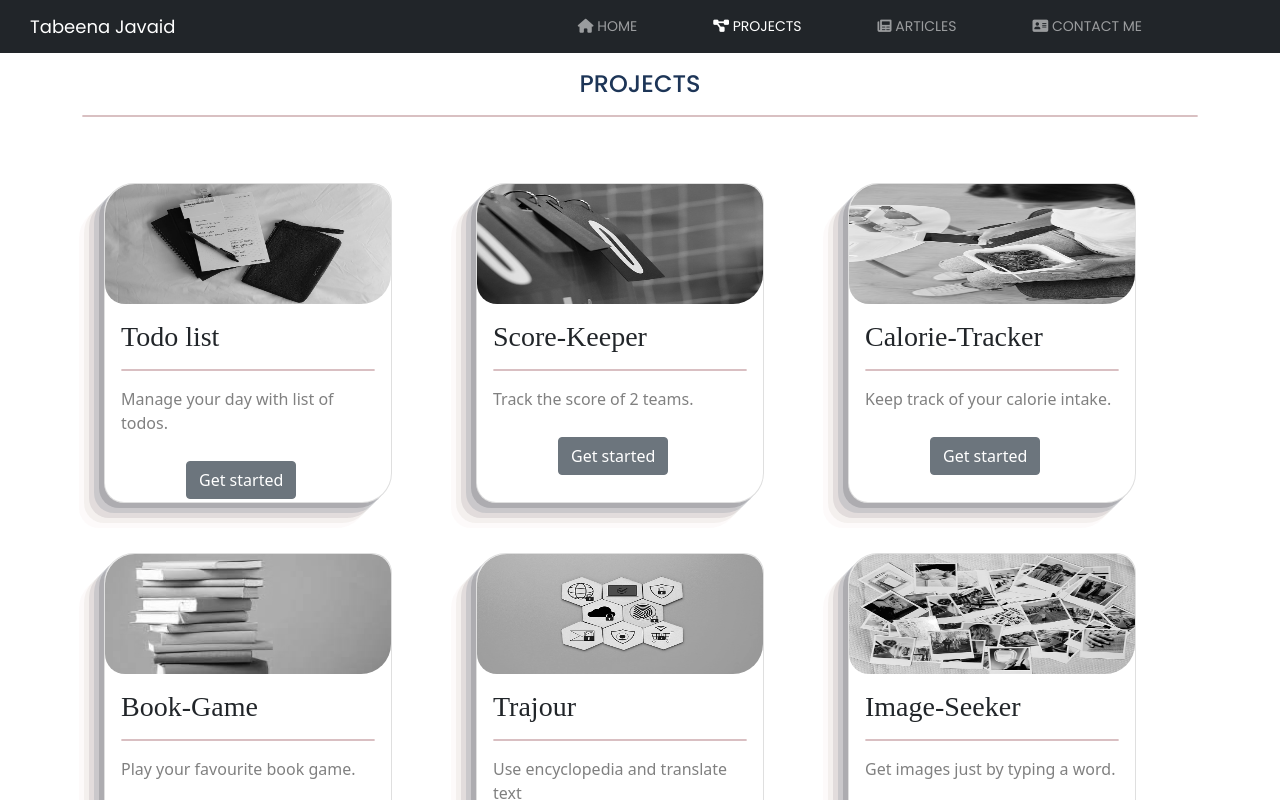
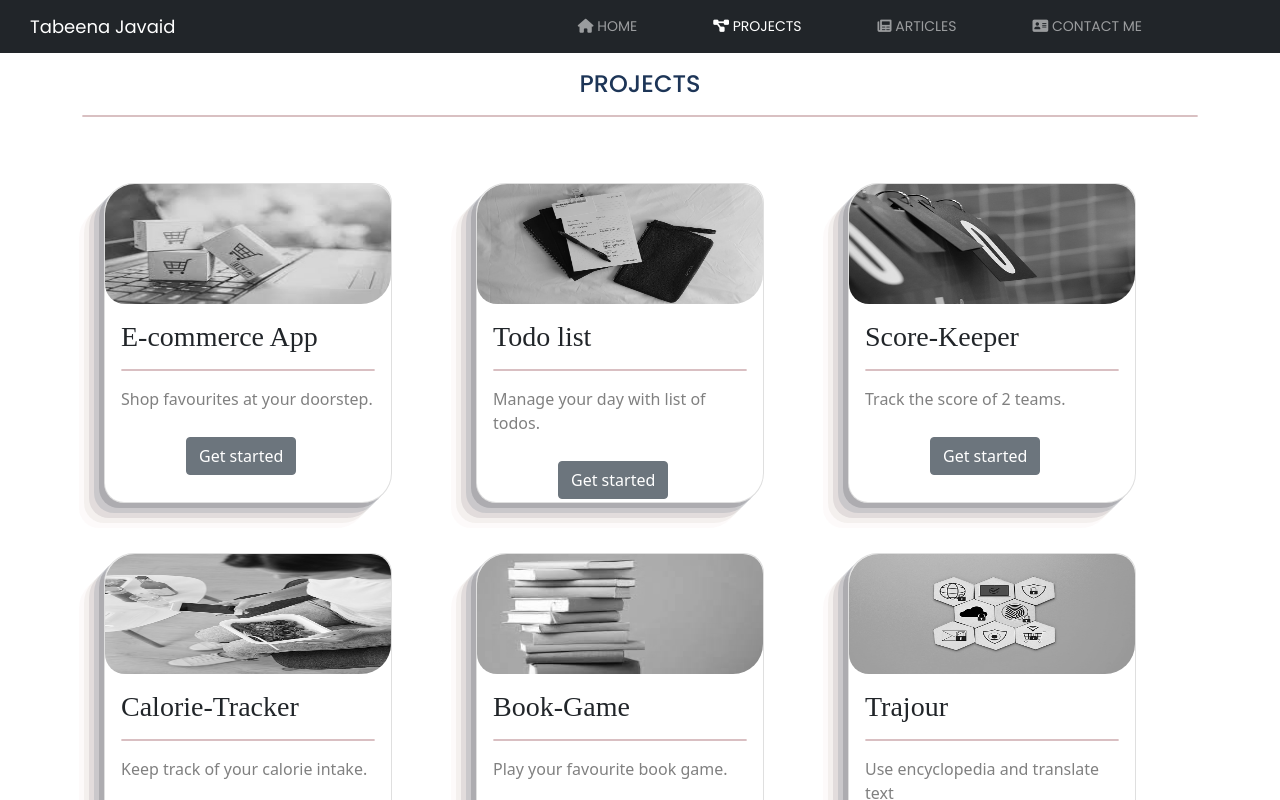
Before and after one commit to TabeenaJavaid/Portfolio-Website, a React (Create React App) app: page /projects in a window 1280 px wide. Built offline with nearby package versions, Linux system fonts and the light colour scheme.

Commit message:
added projects

```diff
--- a/src/Components/Projects.js
+++ b/src/Components/Projects.js
@@ -6,6 +6,8 @@ import BookGame from './Images/Book.png';
 import Todos from './Images/Todo.jpg';
 import ImageSeeker from './Images/Image-Collage.jpg';
 import widgets from './Images/Widgets.jpg';
+import Ecom from './Images/Ecom.jpg'
+import TodoReact from './Images/TodoReact.jpg'
 import 'bootstrap';
 import './Projects.css'
 
@@ -16,11 +18,13 @@ const Projects=()=>{
            <h2 style={{color:'#1d3557',textTransform:'uppercase',fontSize:'24px'}} className='text-center'>Projects</h2>
            <hr/>
                 <div className='next' >
-                <EachProject address='https://todos-listing.netlify.app' img={Todos} text='Manage your day with list of todos.' heading='Todo list'/>
+                    <EachProject address='https://tabeena-s-ecom-app.netlify.app' img={Ecom} text='Shop favourites at your doorstep.' heading='E-commerce App'/>
+                    <EachProject address='https://todos-listing.netlify.app' img={Todos} text='Manage your day with list of todos.' heading='Todo list'/>
                     <EachProject address='https://scorekeeeper.netlify.app' img={ScoreKeeper} text='Track the score of 2 teams.' heading='Score-Keeper'  />
                     <EachProject address='https://calorie-track.netlify.app' img={CalorieTracker} text='Keep track of your calorie intake.' heading='Calorie-Tracker'  />
                     <EachProject address='https://book-game.netlify.app' img={BookGame} text='Play your favourite book game.' heading='Book-Game'  />
                     <EachProject address='https://widgets-tj.netlify.app/' img={widgets} text='Use encyclopedia and translate text' heading='Trajour'  />
+                    <EachProject address='https://react-todo-app-tj.netlify.app/' img={TodoReact} text='Make your hectic day easier.' heading='React Todo list '  />
                     <EachProject address='https://explore-pictures.netlify.app/' img={ImageSeeker} text='Get images just by typing a word.' heading='Image-Seeker'  />
 
                 </div>
```
Also changed, not shown: src/Components/Images/Ecom.jpg (added), src/Components/Images/TodoReact.jpg (added).
